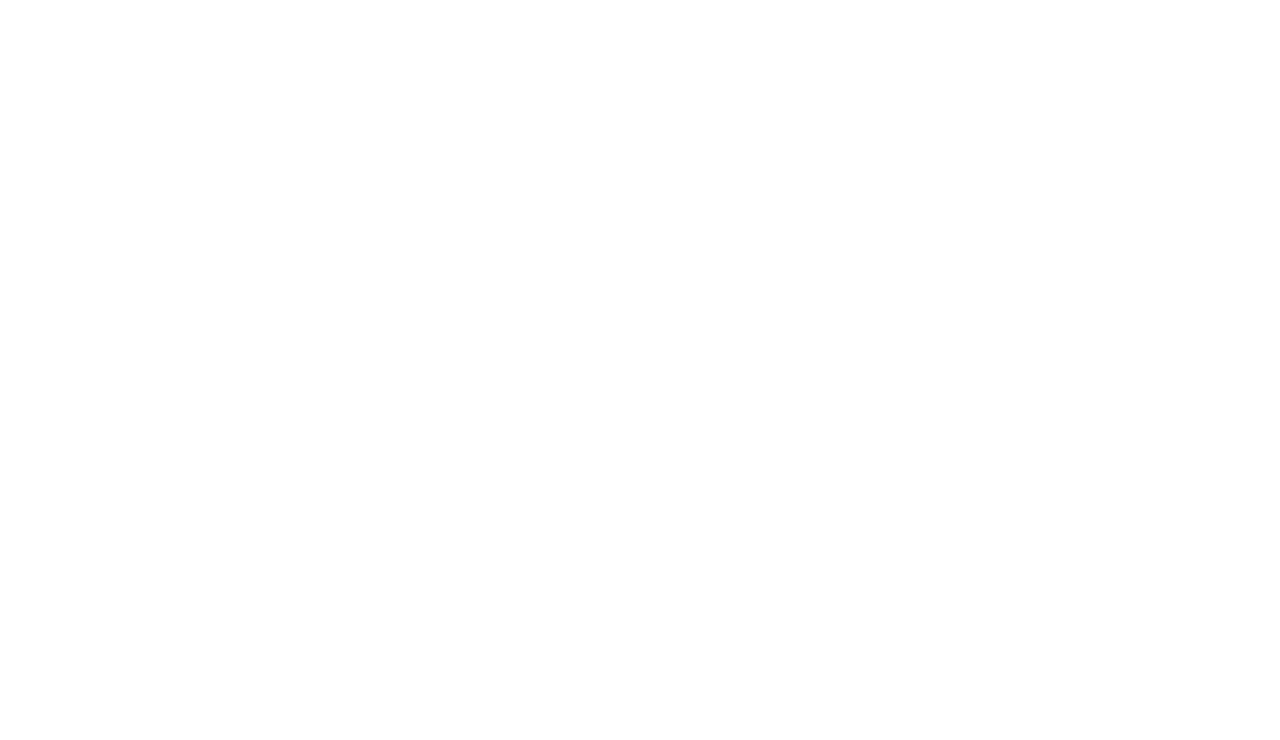
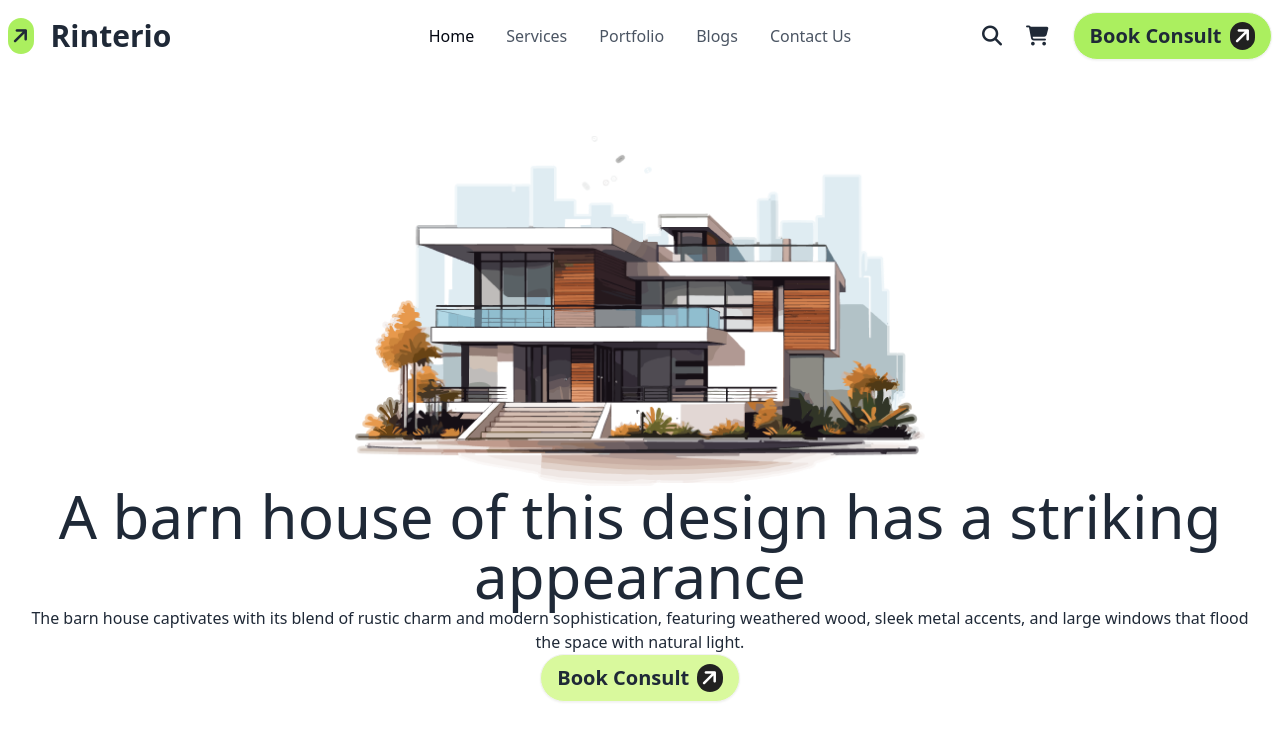
Before and after one commit to mdalamin864752/assignment03, a plain HTML site: page index.html in a window 1280 px wide. Drawn offline with nearby package versions, Linux system fonts and the light colour scheme; files that its build step writes are made by us from their sources.

Commit message:
added the hearder section

```diff
--- a/index.html
+++ b/index.html
@@ -15,11 +15,60 @@
     <link rel="preconnect" href="https://fonts.googleapis.com">
     <link rel="preconnect" href="https://fonts.gstatic.com" crossorigin>
     <link href="https://fonts.googleapis.com/css2?family=Manrope:wght@200..800&display=swap" rel="stylesheet">
+    <script>
+      tailwind.config = {
+        theme: {
+          extend: {
+            colors: {
+              clifford: '#da373d',
+              green1: '#ABEF5F',
+              green2: '#d9f99d',
+              4949: '#494949',
+              2121: '#212121'
+
+            }
+          }
+        }
+      }
+    </script>
 </head>
 <body>
-    <header>
-
-    </header>
+  <header>
+    <nav class="container mx-auto">
+        <div class="navbar bg-base-100">
+            <div class="navbar-start">
+              <button class="bg-green1 rounded-full"><i class="fa-solid fa-arrow-right -rotate-45 text-xl p-1"></i></button>
+              <div class="btn btn-ghost text-3xl font-extrabold"><p>Rinterio</p></div>
+            </div>
+            <div class="navbar-center hidden lg:flex">
+              <ul class="menu menu-horizontal px-1 text-base">
+                <li><a class="text-gray-950">Home</a></li>
+                <li ><a class="text-gray-600">Services</a></li>
+                <li><a class="text-gray-600">Portfolio</a></li>
+                <li><a class="text-gray-600">Blogs</a></li>
+                <li><a class="text-gray-600">Contact Us</a></li>
+              </ul>
+            </div>
+            <div class="navbar-end gap-6 hidden lg:flex">
+              <h1><i class="fa-solid fa-magnifying-glass lg:text-xl "></i></h1>
+              <h1><i class="fa-solid fa-cart-shopping lg:text-xl  "></i></h1>
+              <a class=" btn bg-green1 text-xl text-bold rounded-full">Book Consult
+                <button class="bg-2121 rounded-full"><i class="fa-solid fa-arrow-right -rotate-45 p-1 text-white"></i></button>
+              </a>
+            </div>
+            <div class="navbar-end lg:hidden"><i class="fa-solid fa-bars"></i></div>
+          </div>
+      </nav>
+      <!-- banner section start -->
+       <div class="text-center p-6 mt-10 ">
+       <div class="flex justify-center "> <img class="" src="images/banner.png" alt=""></div>
+        <h1 class="lg:text-6xl">A barn house of this design has a striking appearance</h1>
+        <p>The barn house captivates with its blend of rustic charm and modern sophistication, featuring weathered wood, sleek metal accents, and large windows that flood the space with natural light.</p>
+        <a class=" btn bg-green2 text-xl text-bold rounded-full">Book Consult
+          <button class="bg-2121 rounded-full"><i class="fa-solid fa-arrow-right -rotate-45 p-1 text-white"></i></button>
+        </a>
+       </div>
+</header>
         <main>
 
         </main>
```
